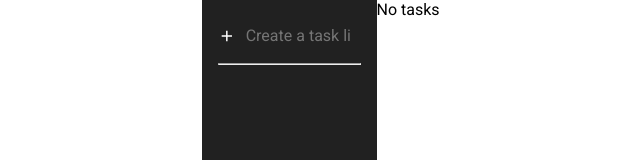
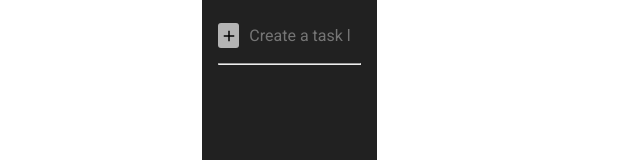
Before and after one commit to patrickiyog/todo-list-app, a React (Create React App) app: page / in a window 1280 px wide. Shown: the top 160 px of the page, without its empty margins (54-694 px from the left). Built offline with nearby package versions, Linux system fonts and the light colour scheme.

Commit message:
style icon task list form

```diff
--- a/src/App.tsx
+++ b/src/App.tsx
@@ -30,7 +30,6 @@ const App: React.FC = () => {
             </div>
           </div>
           <div className="center">
-            No tasks
           </div>
           <div className="right-side"></div>
         </div>
--- a/src/components/TaskListForm/TaskListForm.css
+++ b/src/components/TaskListForm/TaskListForm.css
@@ -8,9 +8,21 @@
   font-size: 18px;
 }
 
+.icon-container {
+    display: flex;
+    align-items: center;
+    justify-content: center;
+    height: 25px;
+    width: 30px;
+    background-color: #b4b4b4;
+    color: #000000;
+    border-radius: 3px;
+}
+
 .task-list-item-container .icon {
   font-size: 24px;
-    color: #FFFFFF;
+  background-color: #b4b4b4;
+  color: #ffffff;
 }
 
 .task-list-item-container input {
@@ -19,7 +31,7 @@
   padding: 10px;
   width: 100%;
   font-size: 16px;
-    color: #FFFFFF;
+  color: #b4b4b4;
   background-color: transparent;
   border: none;
   cursor: pointer;
--- a/src/components/TaskListForm/TaskListForm.tsx
+++ b/src/components/TaskListForm/TaskListForm.tsx
@@ -30,7 +30,9 @@ const TaskListForm = () => {
     return (
         <div className="task-lists">
             <div className="task-list-item-container">
-                <MdAdd className="icon" />
+                <div className="icon-container">
+                    <MdAdd />
+                </div>
                 <input
                     placeholder="Create a task list"
                     value={taskListName}
```
Lines whose indentation alone changed are shown as unchanged.
